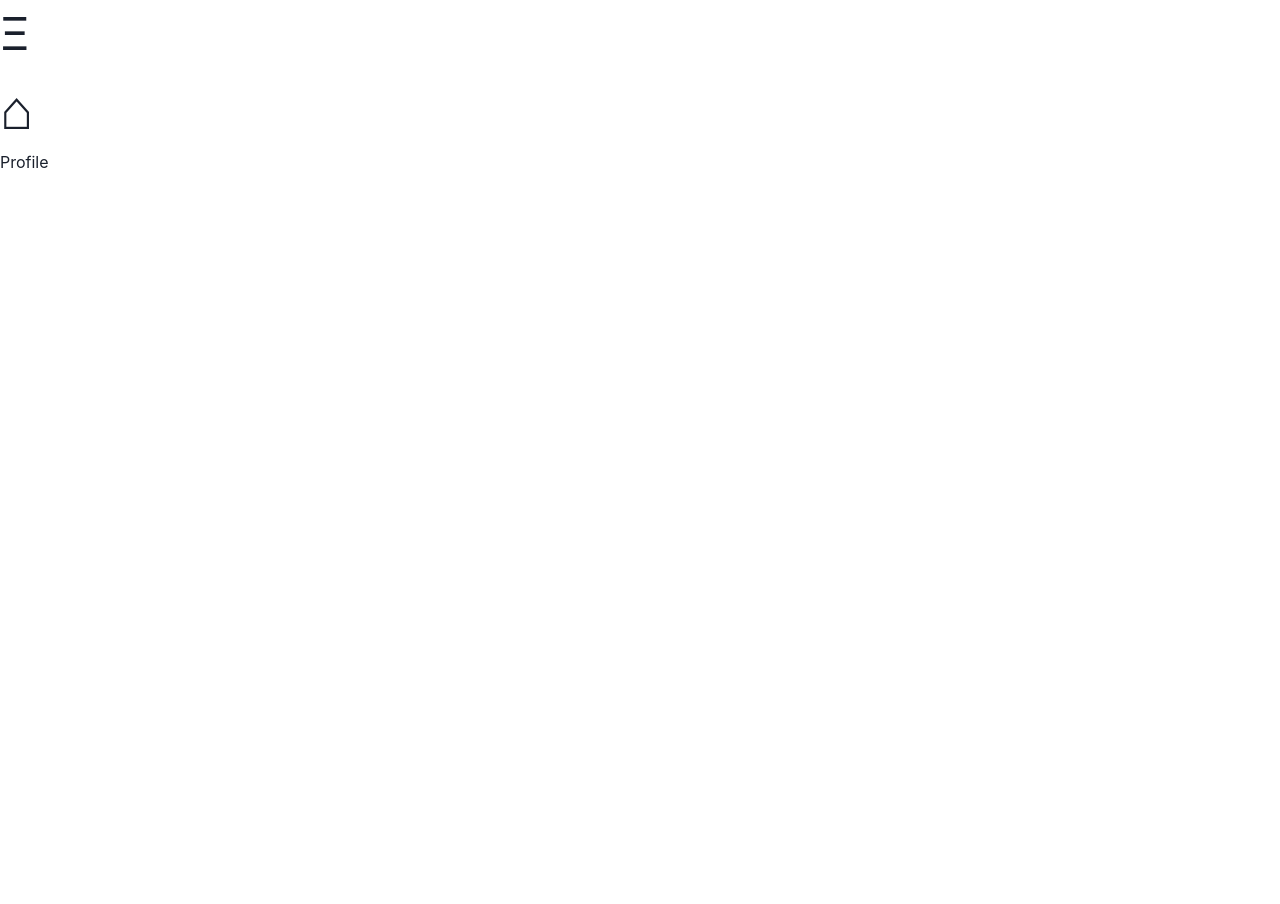
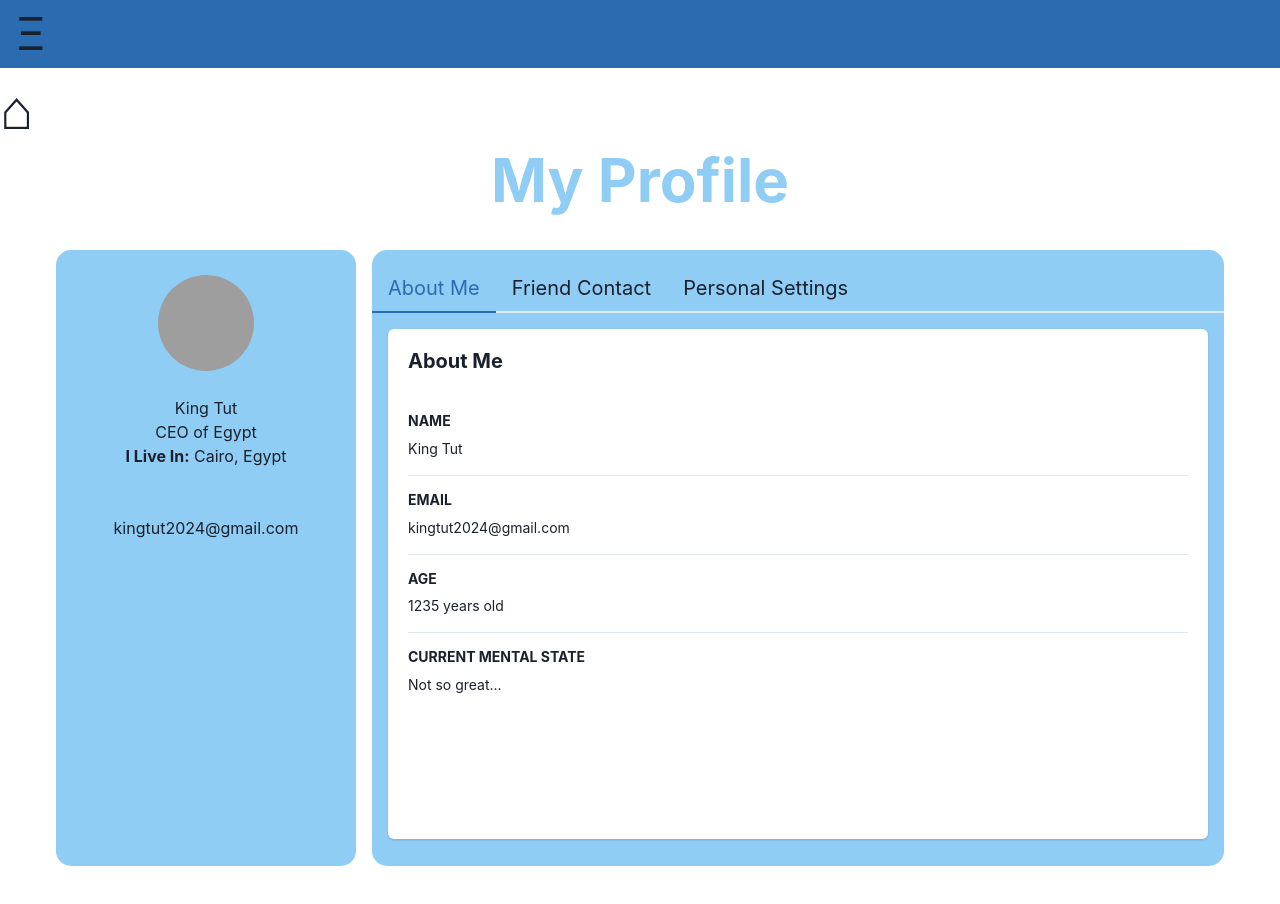
Before and after one commit to The-KPCP-Hotel/griefbuddy, a React app: page /profile in a window 1280 px wide. Shown: the top 904 px of the page. Before the commit the page ends 800 px from the top, so only its background shows below. Built offline with nearby package versions, Linux system fonts and the light colour scheme; grey boxes are pictures that could not be loaded; the HTML template or start-up script is replaced by a standard one.

Commit message:
add initial UI for profile

```diff
--- a/src/components/App.tsx
+++ b/src/components/App.tsx
@@ -7,12 +7,15 @@ import BuddyChat from './Buddy';
 import ChatBot from './ChatBot';
 import Events from './Events';
 import Resources from './Resources';
+import { Container, Box, ChakraProvider} from '@chakra-ui/react'
 
 function App() {
   return (
     <div>
+      <ChakraProvider>
+      <Container maxW="600vw" bg="blue.600" >
       <Navbar />
-
+      </Container>
       <Routes>
         <Route path="/"   element={<HomePage />}/>
         <Route path="/profile" element={<Profile />}/>
@@ -21,6 +24,8 @@ function App() {
         <Route path="/events" element={<Events />}/>
         <Route path="/resources" element={<Resources />}/>
       </Routes>
+
+      </ChakraProvider>
     </div>
 
   );
--- a/src/components/Navbar.tsx
+++ b/src/components/Navbar.tsx
@@ -1,6 +1,6 @@
 import React = require("react");
 import { Link } from "react-router-dom";
-import { ChakraProvider, MenuItem } from '@chakra-ui/react';
+import { ChakraProvider } from '@chakra-ui/react';
 import { Menu, MenuButton, MenuList, MenuItem, UnorderedList } from '@chakra-ui/react'
 function Navbar() {
 
--- a/src/components/Profile.tsx
+++ b/src/components/Profile.tsx
@@ -1,14 +1,222 @@
 import React = require("react");
 import { Link } from "react-router-dom";
+import { Container,
+    Box,
+    ChakraProvider,
+    Grid,
+    GridItem,
+    Avatar,
+    Center,
+    Tabs,
+    TabList,
+    TabPanels,
+    Tab,
+    TabPanel,
+    Card,
+    CardHeader,
+    CardBody,
+    FormControl,
+    FormLabel,
+    FormErrorMessage,
+    FormHelperText,
+    Input,
+    Button,
+    Heading, Stack, StackDivider, Text } from '@chakra-ui/react'
 
 function Profile() {
 
-    return (
-        <div>
-            <Link to="/" style={{fontSize: "55px"}}>⌂</Link>
-            <h1>Profile</h1>
-        </div>
-    )
+
+
+    return(
+            <div>
+                <ChakraProvider >
+                <Link to="/" style={{fontSize: "55px"}}>⌂</Link>
+                <Center>
+                    <Heading size='3xl' color={"blue.200"}>My Profile</Heading>
+                </Center>
+                <Container maxW="7xl"  >
+                     <Grid
+                    templateRows='repeat(2, 1fr)'
+                    templateColumns='repeat(5, 1fr)'
+                    gap={4}
+                    h={"800px"}
+                    marginBottom={"150px"}
+                    padding={"40px"}
+                    >
+                    <GridItem width={"300px"} colSpan={1} bg='blue.200'  h='616px' borderRadius={"15px"}>
+                        <Center padding={"25px"}>
+                            <Avatar name="Kola Tioluwani" size="xl"  src="https://bit.ly/tioluwani-kolawole" />
+                        </Center>
+                        <Center>
+                            <h3>King Tut</h3>
+                        </Center>
+                        <Center>
+                            <h5>CEO of Egypt</h5>
+                        </Center>
+                        <Center>
+                            <h5><b>I Live In:</b> Cairo, Egypt</h5>
+                        </Center>
+                        <br />
+                        <br />
+                        <Center>
+                            <h5>kingtut2024@gmail.com</h5>
+                        </Center>
+                    </GridItem>
+
+                    <GridItem colSpan={4} bg='blue.200' h='616px' borderRadius={"15px"}>
+                    <Tabs isLazy>
+                        <TabList paddingTop={"15px"}>
+                            <Tab fontSize={"20px"}>About Me</Tab>
+                            <Tab fontSize={"20px"}>Friend Contact</Tab>
+                            <Tab fontSize={"20px"}>Personal Settings</Tab>
+                        </TabList>
+                        <TabPanels>
+                            {/* initially mounted */}
+                            <TabPanel>
+                            <Card h={"510px"}>
+                            <CardHeader>
+                                <Heading size='md'>About Me</Heading>
+                            </CardHeader>
+
+                            <CardBody>
+                                <Stack divider={<StackDivider />} spacing='4'>
+                                <Box>
+                                    <Heading size='xs' textTransform='uppercase'>
+                                    Name
+                                    </Heading>
+                                    <Text pt='2' fontSize='sm'>
+                                    King Tut
+                                    </Text>
+                                </Box>
+                                <Box>
+                                    <Heading size='xs' textTransform='uppercase'>
+                                    Email
+                                    </Heading>
+                                    <Text pt='2' fontSize='sm'>
+                                    kingtut2024@gmail.com
+                                    </Text>
+                                </Box>
+                                <Box>
+                                    <Heading size='xs' textTransform='uppercase'>
+                                    Age
+                                    </Heading>
+                                    <Text pt='2' fontSize='sm'>
+                                    1235 years old
+                                    </Text>
+                                </Box>
+                                <Box>
+                                    <Heading size='xs' textTransform='uppercase'>
+                                    Current Mental State
+                                    </Heading>
+                                    <Text pt='2' fontSize='sm'>
+                                    Not so great...
+                                    </Text>
+                                </Box>
+                                </Stack>
+                            </CardBody>
+                            </Card>
+                            </TabPanel>
+                            {/* initially not mounted */}
+                            <TabPanel>
+                            <Card h={"510px"}>
+                            <CardHeader>
+                                <Heading size='md'>Friend Contact</Heading>
+                            </CardHeader>
+
+                            <CardBody>
+                                <Stack divider={<StackDivider />} spacing='4'>
+                                <Box>
+                                    <Heading size='xs' textTransform='uppercase'>
+                                    Name
+                                    </Heading>
+                                    <Text pt='2' fontSize='sm'>
+                                    Halle Bot
+                                    </Text>
+                                </Box>
+                                <Box>
+                                    <Heading size='xs' textTransform='uppercase'>
+                                    Phone Number
+                                    </Heading>
+                                    <Text pt='2' fontSize='sm'>
+                                    225-888-8888
+                                    </Text>
+                                </Box>
+                                <Box>
+                                    <Heading size='xs' textTransform='uppercase'>
+                                    Relationship
+                                    </Heading>
+                                    <Text pt='2' fontSize='sm'>
+                                    Besties
+                                    </Text>
+                                </Box>
+                                </Stack>
+                            </CardBody>
+                            </Card>
+                            </TabPanel>
+                            <TabPanel>
+                            <FormControl>
+                            <Card h={"510px"}>
+                            <CardHeader>
+                                <Heading size='md'>Update Personal Settings</Heading>
+                            </CardHeader>
+
+                            <CardBody>
+                                <Stack divider={<StackDivider />} spacing='4'>
+                                <Box>
+                                    <Heading size='xs' textTransform='uppercase'>
+                                    Preferred Name
+                                    </Heading>
+
+                                    <Input type='text' />
+
+                                </Box>
+                                <Box>
+                                    <Heading size='xs' textTransform='uppercase'>
+                                    Email Address
+                                    </Heading>
+
+                                    <Input type='email' />
+                                    <FormHelperText>We'll never share your email.</FormHelperText>
+
+                                </Box>
+                                <Box>
+                                    <Heading size='xs' textTransform='uppercase'>
+                                    Phone Number
+                                    </Heading>
+
+                                    <Input type='text' />
+
+                                </Box>
+                                <Box>
+                                    <Heading size='xs' textTransform='uppercase'>
+                                    How I'm Feeling
+                                    </Heading>
+
+                                    <Input type='text' />
+                                    <Button
+                                        mt={4}
+                                        bg='blue.200'
+                                        type='submit'
+                                    >
+                                        Submit
+                                    </Button>
+                                </Box>
+                                </Stack>
+                            </CardBody>
+                            </Card>
+                            </FormControl>
+                            </TabPanel>
+                        </TabPanels>
+                    </Tabs>
+                    </GridItem>
+                    </Grid>
+                </Container>
+                </ChakraProvider>
+            </div>
+
+
+
+            )
 }
 
 export default Profile
```
